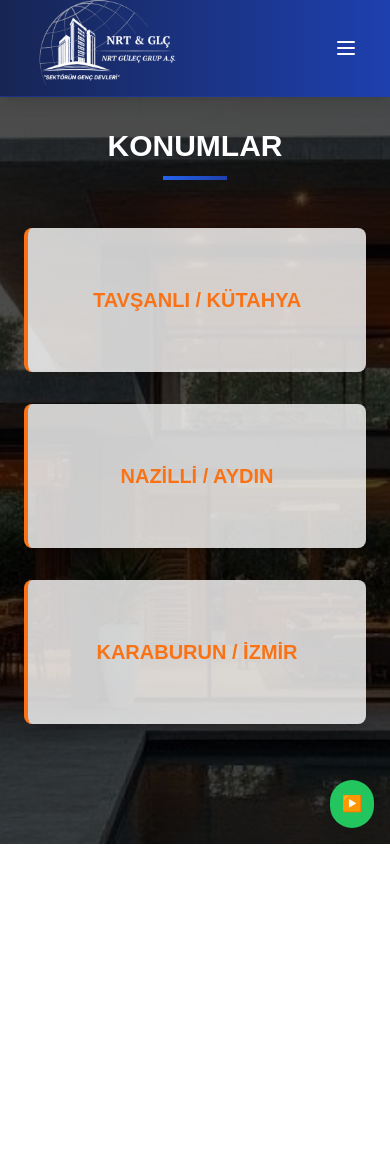
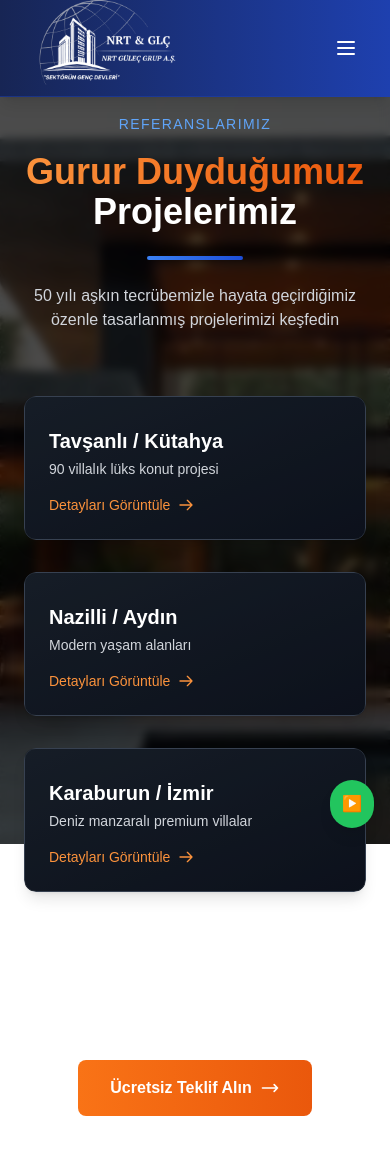
Before and after one commit to ardaaskinn01/nurettin-tutak, a Next.js app: page /projelerimiz in a window 390 px wide. Shown: the top 1154 px of the page. Before the commit the page ends 844 px from the top, so only its background shows below. Built offline with nearby package versions, Linux system fonts and the light colour scheme.

Commit message:
last updates

```diff
--- a/src/app/page.js
+++ b/src/app/page.js
@@ -208,11 +208,36 @@ export default function Home() {
               />
             ))}
           </div>
+       </section>
+
+        {/* Tanıtım Videosu Section */}
+        <section
+          ref={el => sectionRefs.current[0] = el}
+          className="relative py-20 bg-gray-900 opacity-0 translate-y-10 transition-all duration-500"
+        >
+          <div className="max-w-6xl mx-auto px-6">
+            <div className="text-center mb-12">
+              <span className="text-xs font-semibold text-blue-400 tracking-widest uppercase">TANITIM</span>
+              <h2 className="mt-4 text-3xl md:text-4xl font-bold text-white">Güleç İnşaat Tanıtım Videosu</h2>
+              <div className="mt-4 h-1 w-20 bg-gradient-to-r from-blue-500 to-blue-700 mx-auto rounded-full"></div>
+            </div>
+
+            <div className="aspect-w-16 aspect-h-9 w-full max-w-4xl mx-auto rounded-xl overflow-hidden shadow-2xl">
+              <video
+                className="w-full h-full object-cover"
+                controls
+                poster="/video-poster.jpg" // Video ön izleme resmi
+              >
+                <source src="/tanitim.mp4" type="video/mp4" />
+                Tarayıcınız video etiketini desteklemiyor.
+              </video>
+            </div>
+          </div>
         </section>
 
         {/* Hizmetlerimiz Section */}
         <section
-          ref={el => sectionRefs.current[0] = el}
+          ref={el => sectionRefs.current[1] = el} // Ref index'ini 1 yapmayı unutmayın
           className="py-20 bg-white opacity-0 translate-y-10 transition-all duration-500"
         >
           <div className="max-w-7xl mx-auto px-6">
@@ -245,7 +270,7 @@ export default function Home() {
 
         {/* Neden Bizi Seçmelisiniz Section */}
         <section
-          ref={el => sectionRefs.current[1] = el}
+          ref={el => sectionRefs.current[2] = el}
           className="py-20 bg-gray-50 opacity-0 translate-y-10 transition-all duration-500"
         >
           <div className="max-w-6xl mx-auto px-6">
@@ -280,7 +305,7 @@ export default function Home() {
 
         {/* Stats Section */}
         <section
-          ref={(el) => sectionRefs.current[2] = el}
+          ref={(el) => sectionRefs.current[3] = el}
           className="py-20 bg-blue-600 opacity-0 translate-y-10 transition-all duration-500 stats-section"
         >
           <div className="max-w-6xl mx-auto px-6">
@@ -302,7 +327,7 @@ export default function Home() {
 
         {/* Tarihçe Section */}
         <section
-          ref={el => sectionRefs.current[3] = el}
+          ref={el => sectionRefs.current[4] = el}
           className="py-20 relative bg-gray-900 opacity-0 translate-y-10 transition-all duration-500"
         >
           <div className="absolute inset-0 z-0">
@@ -345,14 +370,14 @@ export default function Home() {
 
         {/* Referanslar Section */}
         <section
-          ref={el => sectionRefs.current[4] = el}
+          ref={el => sectionRefs.current[5] = el}
           className="py-20 bg-gray-300 translate-y-10 transition-all duration-500 relative"
         >
 
           <div className="relative z-10 max-w-7xl mx-auto px-6">
             <div className="text-center mb-16">
               <span className="text-xs font-semibold text-blue-400 tracking-widest uppercase">REFERANSLAR</span>
-              <h2 className="mt-4 text-3xl md:text-4xl font-bold text-white">Gurur Duyduğumuz Projeler</h2>
+              <h2 className="mt-4 text-3xl md:text-4xl font-bold text-black">Gurur Duyduğumuz Projeler</h2>
               <div className="mt-4 h-1 w-20 bg-gradient-to-r from-blue-500 to-blue-700 mx-auto rounded-full"></div>
             </div>
 
@@ -366,10 +391,10 @@ export default function Home() {
                 <Link
                   href={project.link}
                   key={index}
-                  className="group relative overflow-hidden rounded-lg border-l-4 border-orange-500 w-full max-w-2xl h-36 bg-white bg-opacity-80 transition-transform duration-300 hover:scale-105 shadow-xl"
+                  className="group relative overflow-hidden rounded-lg border-l-4 border-blue-500 w-full max-w-2xl h-36 bg-white bg-opacity-80 transition-transform duration-300 hover:scale-105 shadow-xl"
                 >
                   <div className="text-center flex items-center justify-center h-full">
-                    <span className="text-orange-500 text-xl uppercase font-semibold">
+                    <span className="text-blue-500 text-xl uppercase font-semibold">
                       {project.title}
                     </span>
                   </div>
@@ -393,7 +418,7 @@ export default function Home() {
 
         {/* İletişim Section */}
         <footer
-          ref={el => sectionRefs.current[5] = el}
+          ref={el => sectionRefs.current[6] = el}
           className="w-full py-20 bg-gray-900 opacity-0 translate-y-10 transition-all duration-500"
         >
           <div className="max-w-6xl mx-auto px-6">
@@ -434,18 +459,6 @@ export default function Home() {
                 </p>
 
                 <div className="space-y-4">
-                  <div className="flex items-start">
-                    <div className="flex-shrink-0 mt-1">
-                      <svg className="w-5 h-5 text-blue-400" fill="none" stroke="currentColor" viewBox="0 0 24 24">
-                        <path strokeLinecap="round" strokeLinejoin="round" strokeWidth={2} d="M17.657 16.657L13.414 20.9a1.998 1.998 0 01-2.827 0l-4.244-4.243a8 8 0 1111.314 0z" />
-                        <path strokeLinecap="round" strokeLinejoin="round" strokeWidth={2} d="M15 11a3 3 0 11-6 0 3 3 0 016 0z" />
-                      </svg>
-                    </div>
-                    <div className="ml-4">
-                      <h3 className="text-sm font-semibold text-white">Adres</h3>
-                      <p className="text-gray-400 text-sm">Kütahya Organize Sanayi Bölgesi, No:15, Kütahya</p>
-                    </div>
-                  </div>
 
                   <div className="flex items-start">
                     <div className="flex-shrink-0 mt-1">
--- a/src/app/projelerimiz/page.js
+++ b/src/app/projelerimiz/page.js
@@ -1,51 +1,120 @@
 "use client";
 import Navbar from "../components/Navbar";
 import Link from "next/link";
-import Image from "next/image"; // Image import edildi
+import Image from "next/image";
 
 export default function Projeler() {
   const projects = [
-    { title: "TavşanlI / KÜTAHYA", link: "/projelerimiz/tavsanli" },
-    { title: "NazİLLİ / AYDIN", link: "/projelerimiz/nazilli" },
-    { title: "Karaburun / İZMİR", link: "/projelerimiz/karaburun" },
+    {
+      title: "Tavşanlı / Kütahya",
+      link: "/projelerimiz/tavsanli",
+      description: "90 villalık lüks konut projesi",
+    },
+    {
+      title: "Nazilli / Aydın",
+      link: "/projelerimiz/nazilli",
+      description: "Modern yaşam alanları",
+    },
+    {
+      title: "Karaburun / İzmir",
+      link: "/projelerimiz/karaburun",
+      description: "Deniz manzaralı premium villalar",
+    },
   ];
 
   return (
     <div className="relative min-h-screen">
-      {/* Arka plan resmini bulanıklaştırdık */}
-      <Navbar />
       {/* Arkaplan */}
-            <div
-                className="absolute inset-0 bg-cover bg-fixed bg-center"
-                style={{
-                    backgroundImage: "url('/bg.jpg')",
-                }}
+      <div className="fixed inset-0 -z-10">
+        <Image
+          src="/bg.jpg"
+          alt="Arkaplan"
+          fill
+          className="object-cover"
+          quality={100}
+          priority
         />
-
-            {/* Arkaplan karartması */}
-            <div className="absolute inset-0 bg-black opacity-70" />
-
-            <div className="relative z-10 max-w-7xl mx-auto px-6 pt-32 pb-12">
-                <div className="text-center mb-12">
-                    <h2 className="text-3xl font-semibold text-white">KONUMLAR</h2>
-                    <div className="mt-3 h-1 w-16 bg-gradient-to-r from-blue-600 to-blue-800 mx-auto"></div>
+        <div className="absolute inset-0 bg-black/70 backdrop-blur-sm" />
       </div>
 
-          {/* Cardlar alt alta ve geniş dikdörtgen yapıldı */}
-          <div className="flex flex-col items-center gap-8">
+      <Navbar />
+
+      <div className="relative z-10 max-w-7xl mx-auto px-6 pt-28 pb-20">
+        {/* Hero Başlık */}
+        <div className="text-center mb-16">
+          <span className="text-sm font-medium text-blue-400 tracking-widest">REFERANSLARIMIZ</span>
+          <h1 className="mt-4 text-4xl md:text-5xl font-bold text-white">
+            <span className="bg-clip-text text-transparent bg-gradient-to-r from-orange-400 to-orange-600">
+              Gurur Duyduğumuz
+            </span>
+            <br />
+            <span className="text-white">Projelerimiz</span>
+          </h1>
+          <div className="mt-6 h-1 w-24 bg-gradient-to-r from-blue-500 to-blue-700 mx-auto rounded-full" />
+          <p className="mt-6 text-gray-300 max-w-2xl mx-auto">
+            50 yılı aşkın tecrübemizle hayata geçirdiğimiz özenle tasarlanmış projelerimizi keşfedin
+          </p>
+        </div>
+        {/* Proje Kartları */}
+        <div className="grid gap-8">
           {projects.map((project, index) => (
             <Link
               href={project.link}
               key={index}
-                className="group relative overflow-hidden rounded-lg border-l-4 border-orange-500 w-full max-w-2xl h-36 bg-white bg-opacity-80 transition-transform duration-300 hover:scale-160 shadow-xl"
+              className="group relative block overflow-hidden rounded-xl shadow-lg transition-all duration-300 hover:shadow-xl hover:shadow-orange-500/10"
             >
-                <div className="text-center flex items-center justify-center h-full">
-                  <span className="text-orange-500 text-xl uppercase font-semibold">
+              <div className="relative h-36 w-full bg-gradient-to-br from-gray-800 to-gray-900 border border-gray-700 rounded-xl">
+                <div className="absolute inset-0 bg-black/30 group-hover:bg-black/20 transition-colors duration-300" />
+                <div className="relative z-10 h-full flex flex-col justify-end p-6">
+                  <h2 className="text-xl md:text-2xl font-bold text-white mb-1">
                     {project.title}
-                  </span>
+                  </h2>
+                  <p className="text-gray-300 text-sm mb-4">{project.description}</p>
+                  <div className="flex items-center text-orange-400 group-hover:text-orange-300 transition-colors">
+                    <span className="font-medium text-sm">Detayları Görüntüle</span>
+                    <svg
+                      className="w-4 h-4 ml-2"
+                      fill="none"
+                      stroke="currentColor"
+                      viewBox="0 0 24 24"
+                    >
+                      <path
+                        strokeLinecap="round"
+                        strokeLinejoin="round"
+                        strokeWidth={2}
+                        d="M14 5l7 7m0 0l-7 7m7-7H3"
+                      />
+                    </svg>
+                  </div>
+                </div>
               </div>
             </Link>
           ))}
+        </div>
+        {/* CTA Bölümü */}
+        <div className="mt-20 text-center">
+          <h3 className="text-2xl font-semibold text-white mb-6">
+            Sizin için özel bir proje tasarlayalım
+          </h3>
+          <Link
+            href="/iletisim"
+            className="inline-flex items-center px-8 py-4 bg-gradient-to-r from-orange-500 to-orange-600 text-white font-semibold rounded-lg hover:shadow-lg hover:shadow-orange-500/30 transition-all duration-300"
+          >
+            Ücretsiz Teklif Alın
+            <svg
+              className="w-5 h-5 ml-2"
+              fill="none"
+              stroke="currentColor"
+              viewBox="0 0 24 24"
+            >
+              <path
+                strokeLinecap="round"
+                strokeLinejoin="round"
+                strokeWidth={2}
+                d="M17 8l4 4m0 0l-4 4m4-4H3"
+              />
+            </svg>
+          </Link>
         </div>
       </div>
     </div>
```
Also changed, not shown: src/app/app-metadata.js (+5 -5 lines), src/app/kurumsal/page.js (+64 -30 lines), src/app/layout.js (+5 -5 lines), public/nrt15.png (added), 1 other file (tests, documents, lock files or other folders). Lines whose indentation alone changed are shown as unchanged.
